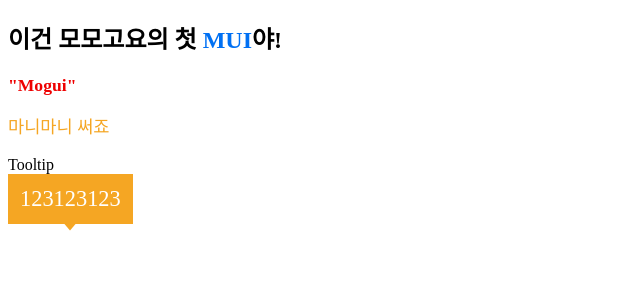
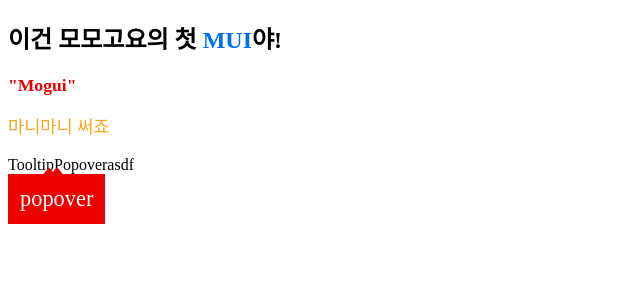
Before and after one commit to momogoyo/mogui, a Next.js app: page / in a window 1280 px wide. Shown: the top 300 px of the page, without its empty margins (0-640 px from the left). Built offline with nearby package versions, Linux system fonts and the light colour scheme.

Commit message:
✨ Popover Item

```diff
--- a/components/Popover/Popover.tsx
+++ b/components/Popover/Popover.tsx
@@ -1,5 +1,6 @@
-import { useMemo } from 'react'
+import { useEffect, useMemo, useState } from 'react'
 import { PopoverConfig, PopoverContext } from '@/contexts/popover'
+import { withScale } from '@/hooks/useScale'
 import Tooltip from '@/components/Tooltip'
 import { PopoverProps, defaultProps } from './types'
 
@@ -19,34 +20,46 @@ const PopoverComponent = ({
   children,
   ...props
 }: React.PropsWithChildren<PopoverProps> & typeof defaultProps) => {
+  const [visible, setVisible] = useState<boolean>(false)
+  const onChildClick = () => {
+    onPopoverVisibleChange(false)
+  }
+  const onPopoverVisibleChange = (next: boolean) => {
+    setVisible(next)
+    onVisibleChange(next)
+  }
   const value = useMemo<PopoverConfig>(
     () => ({
-      disableItemAutoClose: false,
-      onItemClick: () => {}
+      disableItemAutoClose,
+      onItemClick: onChildClick
     }),
     [disableItemAutoClose]
   )
 
+  useEffect(() => {
+    if (customVisible === undefined) return
+    onPopoverVisibleChange(customVisible)
+  }, [customVisible])
+
   return (
     <PopoverContext.Provider value={value}>
       <Tooltip
+        initialVisible={false} hideArrow={false} enterDelay={0} leaveDelay={0} offset={0}
         text={''}
-        visible={false}
-        initialVisible={false}
-        hideArrow={false}
-        placement={'top'}
-        trigger={'hover'}
-        enterDelay={0}
-        leaveDelay={0}
-        offset={0}
+        visible={visible}
+        placement={placement}
+        trigger={trigger}
         portalClassName={''}
-        onVisibleChange={(visible: boolean): void => {}}
-        {...props}
-      >
+        onVisibleChange={onPopoverVisibleChange}
+        {...props}      >
         {children}
       </Tooltip>
     </PopoverContext.Provider>
   )
 }
 
-export default PopoverComponent
+PopoverComponent.defaultProps = defaultProps
+PopoverComponent.displayName = 'MoguiPopover'
+const Popover = withScale(PopoverComponent)
+
+export default Popover
--- /dev/null
+++ b/components/Popover/PopoverItem.tsx
@@ -0,0 +1,37 @@
+import { withScale } from '@/hooks/useScale'
+import { PopoverItemProps, defaultItemProps } from './types'
+import { usePopoverContext } from '@/contexts/popover'
+
+const PopoverItemComponent = ({
+  line,
+  title,
+  disableAutoClose,
+  className,
+  onClick,
+  children,
+  ...props
+}: React.PropsWithChildren<PopoverItemProps> & typeof defaultItemProps) => {
+  const { onItemClick } = usePopoverContext()
+
+  const clickHandler = (event: React.MouseEvent<HTMLDivElement>) => {
+    onClick && onClick(event)
+    onItemClick(event)
+
+    console.log('click')
+  }
+
+  return (
+    <div
+      onClick={clickHandler}
+      {...props}
+    >
+      {children}
+    </div>
+  )
+}
+
+PopoverItemComponent.defaultProps = defaultItemProps
+PopoverItemComponent.displayName = 'MoguiPopoverItem'
+const PopoverItem = withScale(PopoverItemComponent)
+
+export default PopoverItem
--- a/components/Popover/index.ts
+++ b/components/Popover/index.ts
@@ -0,0 +1,10 @@
+import Popover from './Popover'
+import PopoverItem from './PopoverItem'
+
+export type PopoverComponentType = typeof Popover & {
+  Item: typeof PopoverItem
+}
+
+;(Popover as PopoverComponentType).Item = PopoverItem
+
+export default Popover as PopoverComponentType
--- a/components/Popover/types.ts
+++ b/components/Popover/types.ts
@@ -32,4 +32,21 @@ type ExcludeTooltipProp = {
   placement: Placement
 }
 
+interface ItemProps {
+  line?: boolean
+  title?: boolean
+  disableAutoClose?: boolean
+  onClick?: (event: React.MouseEvent<HTMLDivElement>) => void
+}
+
+export const defaultItemProps = {
+  line: false,
+  title: false,
+  disableAutoClose: false,
+  className: ''
+}
+
+type NativeAttrs = Omit<React.HTMLAttributes<any>, keyof ItemProps>
+
 export type PopoverProps = Props & Omit<TooltipProps, keyof ExcludeTooltipProp>
+export type PopoverItemProps = ItemProps & NativeAttrs
--- a/components/Text/Text.tsx
+++ b/components/Text/Text.tsx
@@ -58,8 +58,7 @@ const getModifierChild = (tags: TextRenderableElements, children: React.ReactNod
   return <TextChild tag={tags[0]}>{getModifierChild(nextTag, children)}</TextChild>
 }
 
-// @ts-ignore
-const TextComponent: React.FC<React.PropsWithChildren<TextProps>> = ({
+const TextComponent = ({
   h1,
   h2,
   h3,
--- a/components/index.ts
+++ b/components/index.ts
@@ -1,2 +1,3 @@
 export { default as Text } from './Text'
 export { default as Tooltip } from './Tooltip'
+export { default as Popover } from './Popover'
--- a/pages/index.tsx
+++ b/pages/index.tsx
@@ -1,6 +1,6 @@
 import Head from 'next/head'
 // import { Page, Display, Text } from '@mogui/core'
-import { Text, Tooltip } from '@/components'
+import { Text, Tooltip, Popover } from '@/components'
 
 export default function Home() {
   return (
@@ -17,7 +17,11 @@ export default function Home() {
           </Text>
           <Text b type="error" font="1.4">"Mogui"</Text>
           <Text p type="warning" font="1.1">마니마니 써죠</Text>
-          <Tooltip font="1.4" padding="12px" type="warning" trigger={'hover'} text={'123123123'}>Tooltip</Tooltip>
+          <Tooltip font="1.4" padding="12px" type="warning" trigger={'hover'} text={'tooltip'}>Tooltip</Tooltip>
+          <Popover font="1.4" padding="12px" type="error" trigger={'click'} text={'popover'}>Popover</Popover>
+          <Popover font="1.4" padding="12px" type="error" trigger={'click'} text={'popover'}>
+            <Popover.Item>asdf</Popover.Item>
+          </Popover>
         </div>
       </div>
     </>
```
